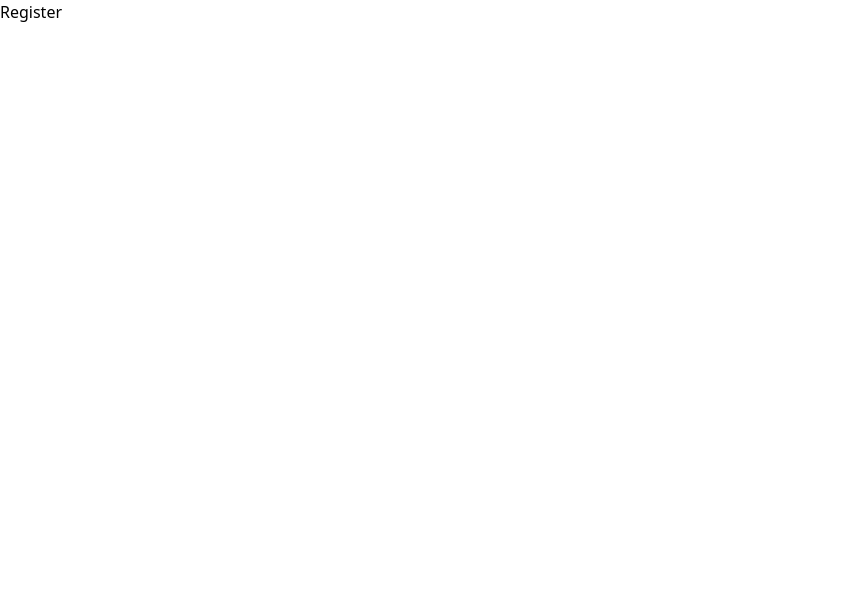
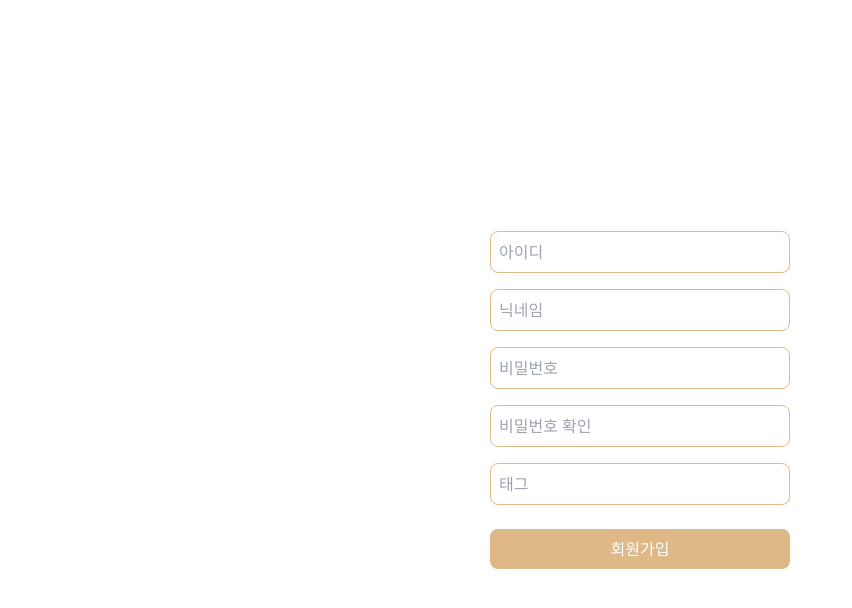
Before and after one commit to DevKor-github/onboarding-team2-fe, a React (Vite) app: page /register in a window 1280 px wide. Shown: the top 608 px of the page, without its empty margins (0-852 px from the left). Built offline with nearby package versions, Linux system fonts and the light colour scheme.

Commit message:
feat: 로그인, 회원가입 페이지 ui

```diff
--- a/package.json
+++ b/package.json
@@ -10,8 +10,10 @@
     "preview": "vite preview"
   },
   "dependencies": {
+    "@tanstack/react-query": "^5.51.23",
     "react": "^18.3.1",
     "react-dom": "^18.3.1",
+    "react-icons": "^5.2.1",
     "react-router-dom": "^6.26.0"
   },
   "devDependencies": {
@@ -20,9 +22,11 @@
     "@typescript-eslint/eslint-plugin": "^7.15.0",
     "@typescript-eslint/parser": "^7.15.0",
     "@vitejs/plugin-react": "^4.3.1",
+    "autoprefixer": "^10.4.20",
     "eslint": "^8.57.0",
     "eslint-plugin-react-hooks": "^4.6.2",
     "eslint-plugin-react-refresh": "^0.4.7",
+    "tailwindcss": "^3.4.9",
     "typescript": "^5.2.2",
     "vite": "^5.3.4"
   }
--- /dev/null
+++ b/src/components/FormButton.tsx
@@ -0,0 +1,13 @@
+interface FormButtonProps {
+  text: string;
+}
+
+function FormButton({ text }: FormButtonProps) {
+  return (
+    <button className="form-button" type="submit">
+      {text}
+    </button>
+  );
+}
+
+export default FormButton;
--- /dev/null
+++ b/src/components/FormInput.tsx
@@ -0,0 +1,28 @@
+interface FormInputProps {
+  id: string;
+  placeholder: string;
+  onChange?: React.ChangeEventHandler<HTMLInputElement>;
+  type: string;
+  required: boolean;
+}
+
+function FormInput({
+  id,
+  placeholder,
+  onChange,
+  type,
+  required,
+}: FormInputProps) {
+  return (
+    <input
+      className="form-input"
+      id={id}
+      placeholder={placeholder}
+      onChange={onChange}
+      type={type}
+      required={required}
+    />
+  );
+}
+
+export default FormInput;
--- /dev/null
+++ b/src/components/Navbar.tsx
@@ -0,0 +1,21 @@
+import { MdAccountCircle, MdComment, MdHome } from 'react-icons/md';
+import { Link } from 'react-router-dom';
+
+function Navbar() {
+  return (
+    <div className="navbar">
+      <Link className="navbar-menu" to={'/home'}>
+        <MdHome size={20} />
+      </Link>
+      <Link className="navbar-menu" to={'/chatting'}>
+        <MdComment size={20} />
+      </Link>
+      <div className="sp-1" />
+      <Link className="navbar-menu justify-right" to={'/setting'}>
+        <MdAccountCircle size={20} />
+      </Link>
+    </div>
+  );
+}
+
+export default Navbar;
--- a/src/index.css
+++ b/src/index.css
@@ -13,6 +13,68 @@
 :root {
   --font-pretendard: 'Pretendard Variable';
   line-height: 1.5;
-
   color-scheme: light dark;
 }
+
+.form {
+  display: flex;
+  flex-direction: column;
+  justify-content: center;
+}
+
+.form-input {
+  width: 300px;
+  margin: 8px;
+  padding: 8px;
+  border: 1px solid burlywood;
+  border-radius: 8px;
+}
+
+.form-button {
+  width: 300px;
+  margin: 16px 8px 8px 8px;
+  padding: 8px;
+  color: white;
+  background-color: burlywood;
+  border-radius: 8px;
+}
+
+.text-button {
+  margin: 8px;
+  white-space: nowrap;
+  align-self: flex-end;
+  text-decoration: underline;
+  font-size: 0.8rem;
+}
+
+.navbar {
+  display: flex;
+  flex-direction: row;
+  width: 100vw;
+  padding: 8px;
+  background-color: burlywood;
+}
+
+.navbar-menu {
+  margin: 8px;
+}
+
+ /* Flex related */
+.flex {
+  display: flex;
+  flex-wrap: wrap;
+  height: 100vh;
+}
+
+.center {
+  justify-content: center;
+  align-items: center;
+}
+
+.justify-right {
+  justify-self: end;
+}
+
+.sp-1 {
+  flex-grow: 1;
+}
--- a/src/pages/Home.tsx
+++ b/src/pages/Home.tsx
@@ -1,5 +1,11 @@
+import Navbar from '../components/Navbar';
+
 function Home() {
-    return <h3>Home</h3>;
-  }
+  return (
+    <div>
+      <Navbar />
+    </div>
+  );
+}
 
-  export default Home;
+export default Home;
--- a/src/pages/Login.tsx
+++ b/src/pages/Login.tsx
@@ -1,5 +1,64 @@
+import { Link, useNavigate } from 'react-router-dom';
+import { useState } from 'react';
+
+/* Components */
+import FormButton from '../components/FormButton';
+import FormInput from '../components/FormInput';
+
 function Login() {
-  return <h3>Login</h3>;
+  const navigate = useNavigate();
+
+  const [id, setId] = useState('');
+  const [password, setPassword] = useState('');
+
+  const submitLogin = async (event: React.FormEvent<HTMLFormElement>) => {
+    event.preventDefault();
+    await new Promise((r) => setTimeout(r, 1000));
+
+    // const response = await fetch('로그인 서버 주소', {
+    //   method: 'POST',
+    //   headers: {
+    //     'Content-Type': 'application/json',
+    //   },
+    //   body: JSON.stringify({
+    //     id: id,
+    //     password: password,
+    //   }),
+    // });
+    // const result = await response.json();
+
+    // if (response.status === 200) {
+    //   console.log('로그인성공, 이메일주소:' + result.email);
+    // }
+
+    console.log('Login success');
+    navigate('/home');
+  };
+
+  return (
+    <div className="flex center">
+      <form className="form" method="post" onSubmit={submitLogin}>
+        <FormInput
+          id={'id'}
+          placeholder={'아이디'}
+          onChange={(e) => setId(e.target.value)}
+          type={'text'}
+          required
+        />
+        <FormInput
+          id={'password'}
+          placeholder={'비밀번호'}
+          onChange={(e) => setPassword(e.target.value)}
+          type={'password'}
+          required
+        />
+        <FormButton text={'로그인'} />
+        <Link className="text-button justify-right" to={'/register'}>
+          회원가입
+        </Link>
+      </form>
+    </div>
+  );
 }
 
 export default Login;
--- a/src/pages/Register.tsx
+++ b/src/pages/Register.tsx
@@ -1,5 +1,85 @@
+import { useNavigate } from 'react-router-dom';
+import { useState } from 'react';
+
+/* Components */
+import FormButton from '../components/FormButton';
+import FormInput from '../components/FormInput';
+
 function Register() {
-    return <h3>Register</h3>;
-  }
+  const navigate = useNavigate();
 
-  export default Register;
+  const [id, setId] = useState('');
+  const [nickname, setNickname] = useState('');
+  const [password, setPassword] = useState('');
+  const [passwordConfirm, setPasswordConfirm] = useState('');
+  const [tags, setTags] = useState('');
+
+  const submitRegister = async (event: React.FormEvent<HTMLFormElement>) => {
+    event.preventDefault();
+    await new Promise((r) => setTimeout(r, 1000));
+
+    // const response = await fetch('로그인 서버 주소', {
+    //   method: 'POST',
+    //   headers: {
+    //     'Content-Type': 'application/json',
+    //   },
+    //   body: JSON.stringify({
+    //     id: id,
+    //     password: password,
+    //   }),
+    // });
+    // const result = await response.json();
+
+    // if (response.status === 200) {
+    //   console.log('로그인성공, 이메일주소:' + result.email);
+    // }
+
+    console.log('Register success');
+    navigate('/');
+  };
+
+  return (
+    <div className="flex center">
+      <form className="form" method="post" onSubmit={submitRegister}>
+        <FormInput
+          id={'id'}
+          placeholder={'아이디'}
+          onChange={(e) => setId(e.target.value)}
+          type={'text'}
+          required
+        />
+        <FormInput
+          id={'nickname'}
+          placeholder={'닉네임'}
+          onChange={(e) => setNickname(e.target.value)}
+          type={'text'}
+          required
+        />
+        <FormInput
+          id={'password'}
+          placeholder={'비밀번호'}
+          onChange={(e) => setPassword(e.target.value)}
+          type={'password'}
+          required
+        />
+        <FormInput
+          id={'confirm-password'}
+          placeholder={'비밀번호 확인'}
+          onChange={(e) => setPasswordConfirm(e.target.value)}
+          type={'password'}
+          required
+        />
+        <FormInput
+          id={'tag'}
+          placeholder={'태그'}
+          onChange={(e) => setTags(e.target.value)}
+          type={'text'}
+          required
+        />
+        <FormButton text={'회원가입'} />
+      </form>
+    </div>
+  );
+}
+
+export default Register;
```
Also changed, not shown: src/App.tsx (+5 -5 lines), src/router/index.tsx (+8 -8 lines), 2 other files (tests, documents, lock files or other folders).
